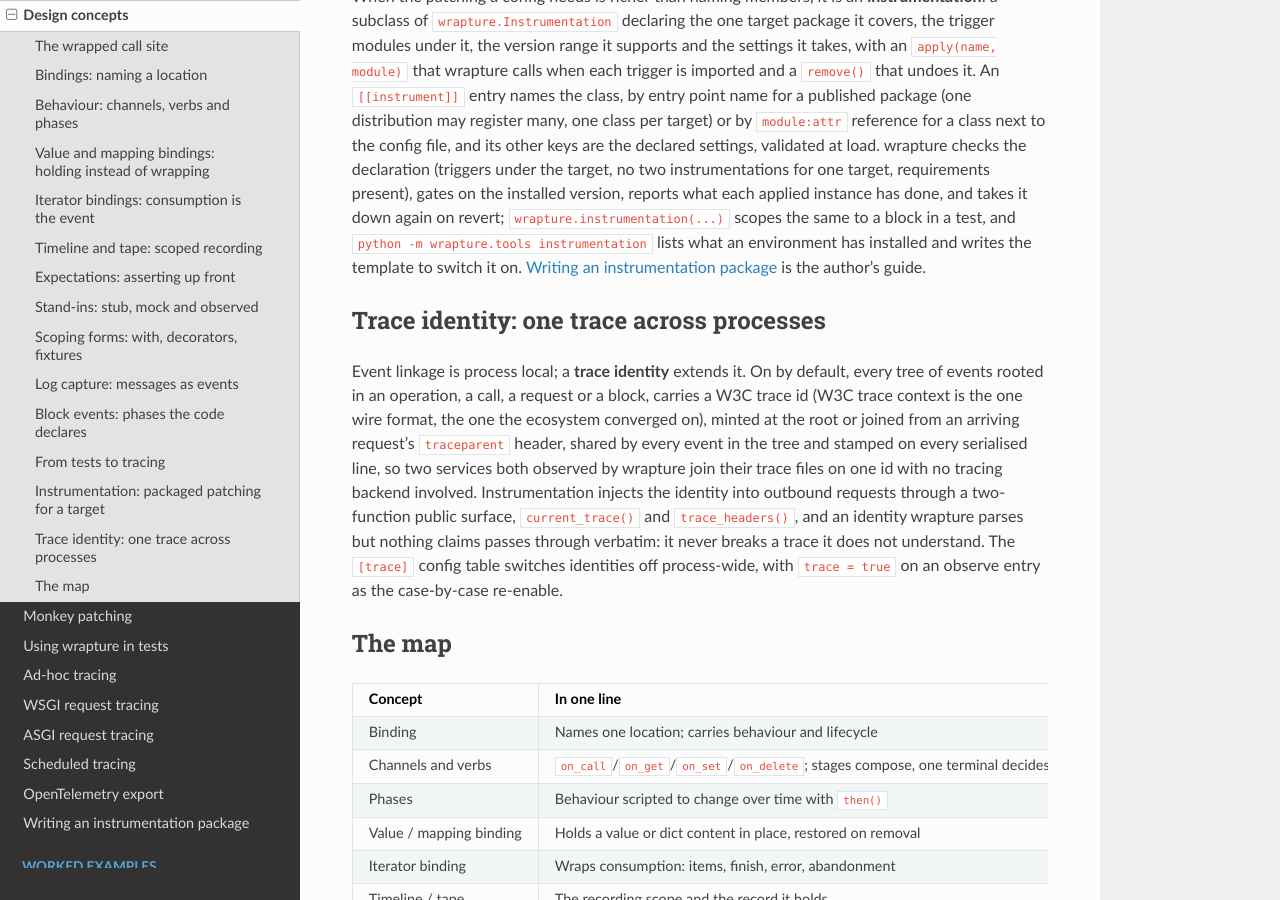
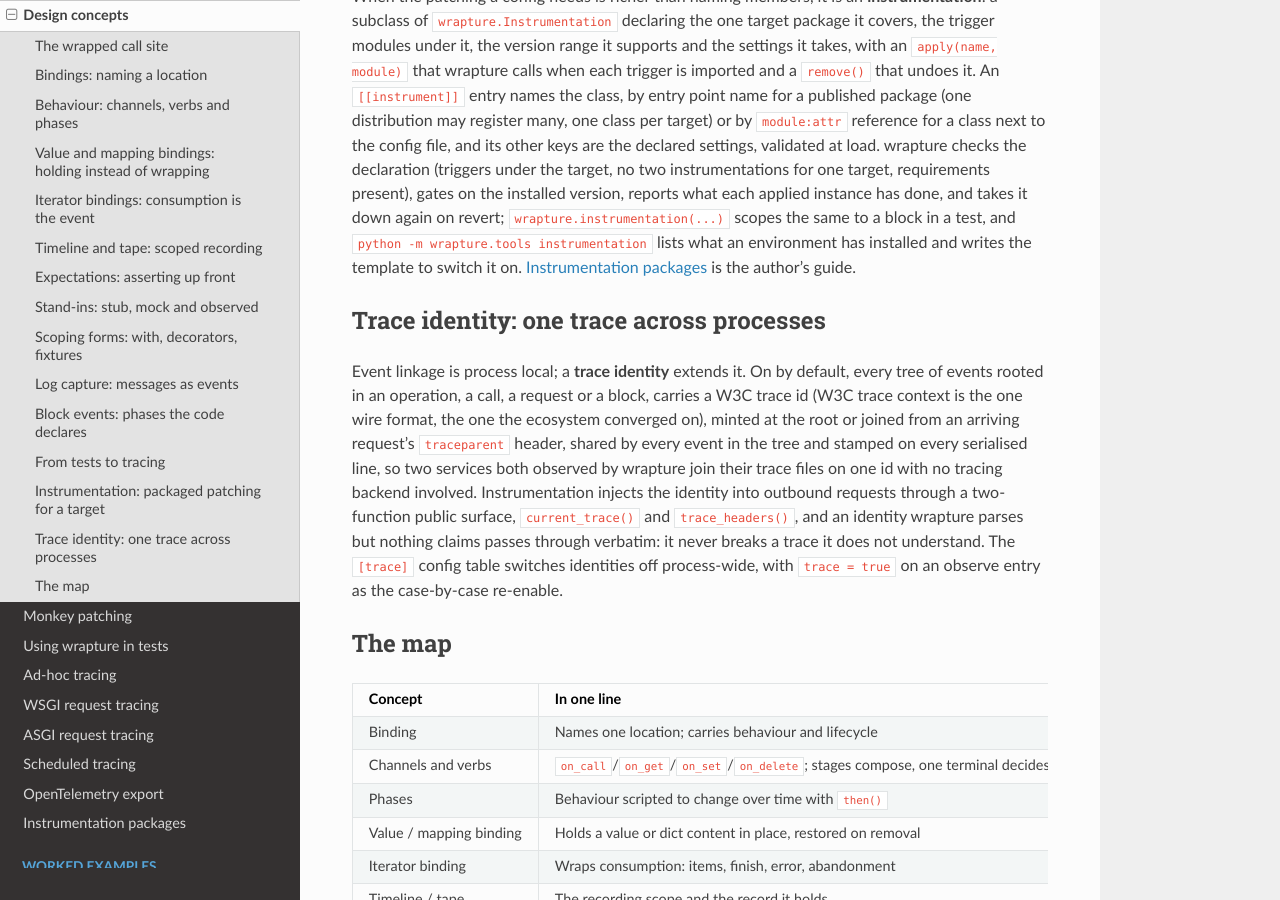
Before and after one commit to GrahamDumpleton/wrapture, a Sphinx documentation site: the page built from docs/design-concepts.md, in a window 1280 px wide and 900 px high, scrolled down 4851 px. Built offline with Sphinx 7.4.7 and the Read the Docs theme 3.1.0, drawn with Linux system fonts in a browser that asks for light colours.

Commit message:
Shorten the instrumentation packages page title.

````diff
--- a/docs/ad-hoc-tracing.md
+++ b/docs/ad-hoc-tracing.md
@@ -983,8 +983,8 @@ classes and marks the entries it selects; and `--toml` writes
 `[[instrument]]` entries to standard output instead, one per installed
 instrumentation, every one `enabled = false` and every setting a
 commented-out line at its default with its description beside it, so
-un-commenting a line is the whole act of configuring. [Writing an
-instrumentation package](instrumentation-packages.md) covers the
+un-commenting a line is the whole act of configuring. [Instrumentation
+packages](instrumentation-packages.md) covers the
 packaging side: the entry point, the import-light rule, the naming
 convention, and testing the class directly.
 
--- a/docs/design-concepts.md
+++ b/docs/design-concepts.md
@@ -268,8 +268,8 @@ installed version, reports what each applied instance has done, and
 takes it down again on revert; `wrapture.instrumentation(...)` scopes
 the same to a block in a test, and `python -m wrapture.tools
 instrumentation` lists what an environment has installed and writes
-the template to switch it on. [Writing an instrumentation
-package](instrumentation-packages.md) is the author's guide.
+the template to switch it on. [Instrumentation
+packages](instrumentation-packages.md) is the author's guide.
 
 ## Trace identity: one trace across processes
 
--- a/docs/instrumentation-packages.md
+++ b/docs/instrumentation-packages.md
@@ -1,4 +1,4 @@
-# Writing an instrumentation package
+# Instrumentation packages
 
 An instrumentation package ships, for one or more target packages,
 the code that patches them on wrapture's behalf: a Flask
--- a/docs/unit-testing.md
+++ b/docs/unit-testing.md
@@ -1631,7 +1631,7 @@ def test_the_instrumentation_applies_and_removes():
         instrumentation.remove("flask.app", flask.app)
 ```
 
-[Writing an instrumentation package](instrumentation-packages.md)
+[Instrumentation packages](instrumentation-packages.md)
 covers the rest of the author's side: the entry point, the rule that
 the class's module imports only wrapture, and the bindings recipe
 for removal.
````
